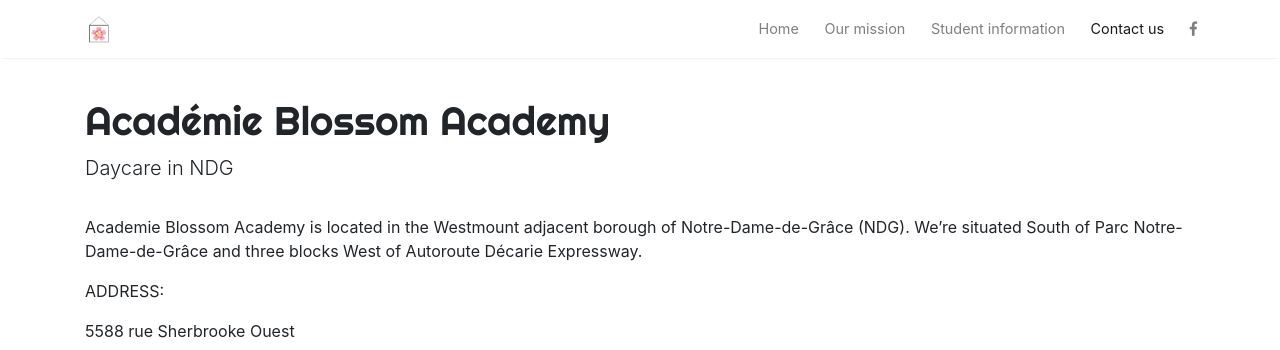
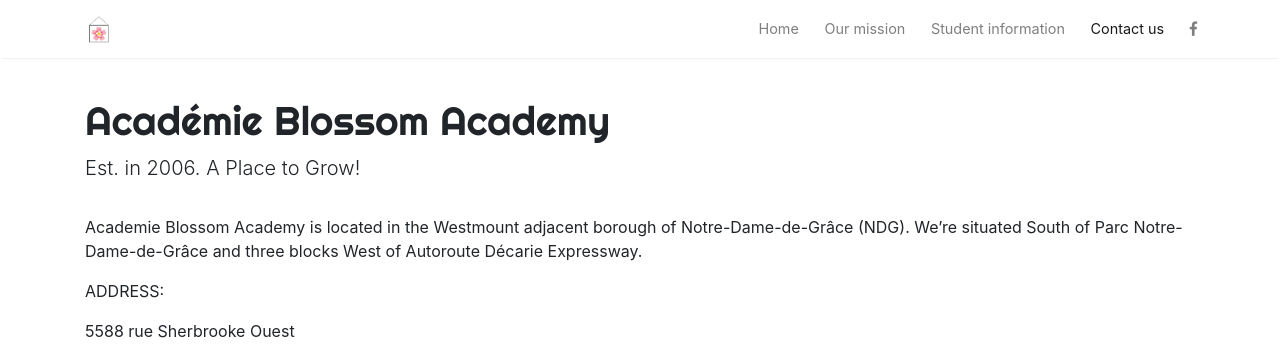
Before and after one commit to blossomacademyca/site-blossomacademy, a Jekyll site: the page built from contact.md, in a window 1280 px wide. Shown: the top 350 px of the page. Built offline with Jekyll 4.4.1, drawn with Linux system fonts in a browser that asks for light colours; nearby versions of some CDN libraries; comment, search, counter and statistics services are not loaded.

Commit message:
Update _config.yml

```diff
--- a/_config.yml
+++ b/_config.yml
@@ -1,6 +1,6 @@
 # Site
 name: "Académie Blossom Academy"
-description: "Daycare in NDG"
+description: "Est. in 2006. A Place to Grow!"
 meta_description: "Jekyll template, Medium styled, free for bloggers."
 logo: 'assets/images/logo.png'
 favicon: 'assets/images/logo.png'
```
